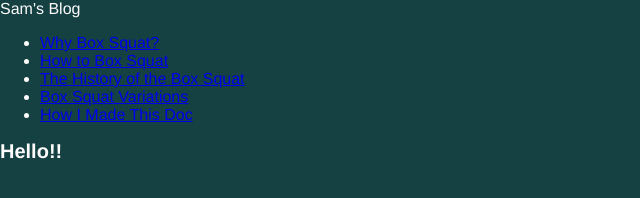
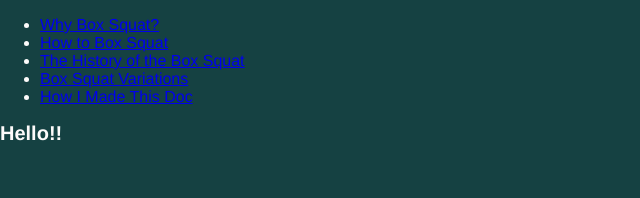
Before and after one commit to dunnettsj/dunnettsj.github.io, a plain HTML site: page index.html in a window 1280 px wide. Shown: the whole page, without its empty margins (0-640 px from the left). Drawn offline with Linux system fonts and the light colour scheme.

Commit message:
Update index.html

```diff
--- a/index.html
+++ b/index.html
@@ -6,7 +6,6 @@
 <body>
 
 <nav id="navbar">
-    <header>Sam's Blog</header>
     <ul>
         <li><a class="nav-link" href="#why_box_squat"> Why Box Squat?</a>
         </li>
```
